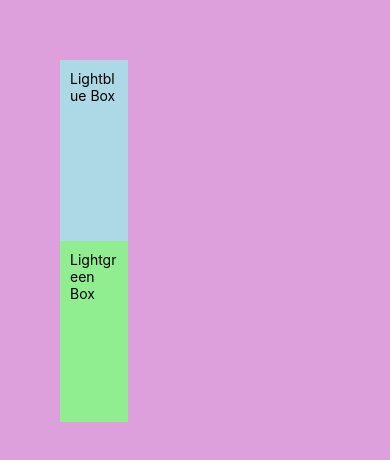
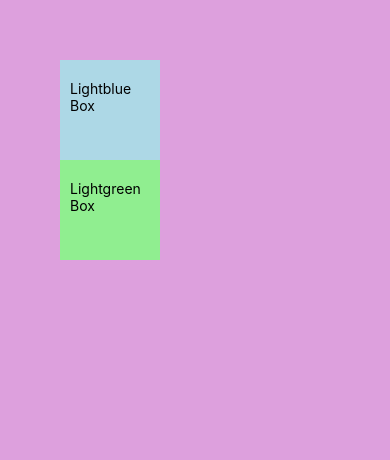
Before and after one commit to anhartasman/rn_styling, a React Native app: screen / in a window 390 px wide. Shown: the top 460 px of the page. Built offline with nearby package versions, Linux system fonts and the light colour scheme.

Commit message:
Padding Horizontal and Vertical

```diff
--- a/App.js
+++ b/App.js
@@ -22,10 +22,11 @@ const styles = StyleSheet.create({
     padding: 60,
   },
   box: {
-    //when parent dimensions are defined, child dimensions can be determined by percentage
-    width: "25%",
-    height: "25%",
-    padding: 10,
+    width: 100,
+    height: 100,
+    // padding: 10,
+    paddingHorizontal: 10,
+    paddingVertical: 20,
     backgroundColor: "red",
   },
   lightblueBg: {
```
